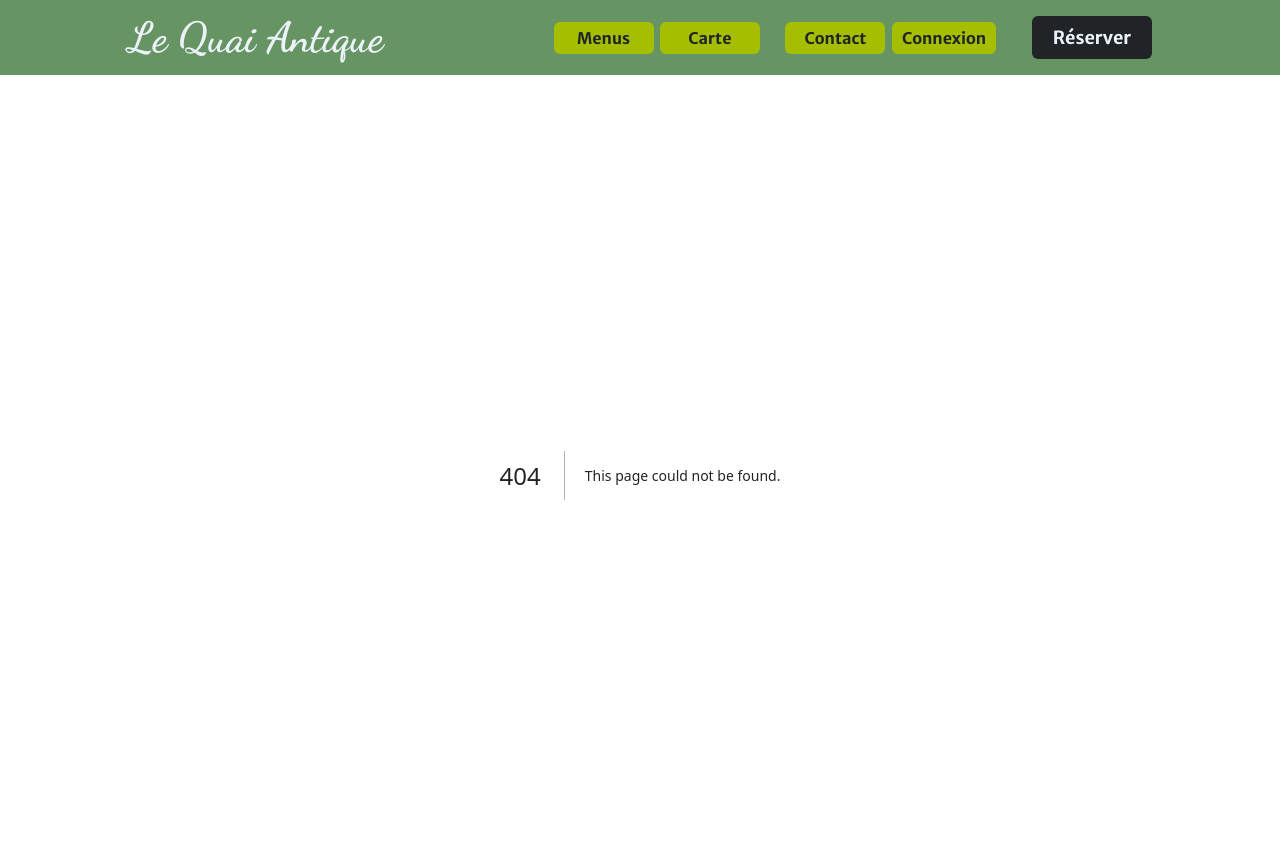
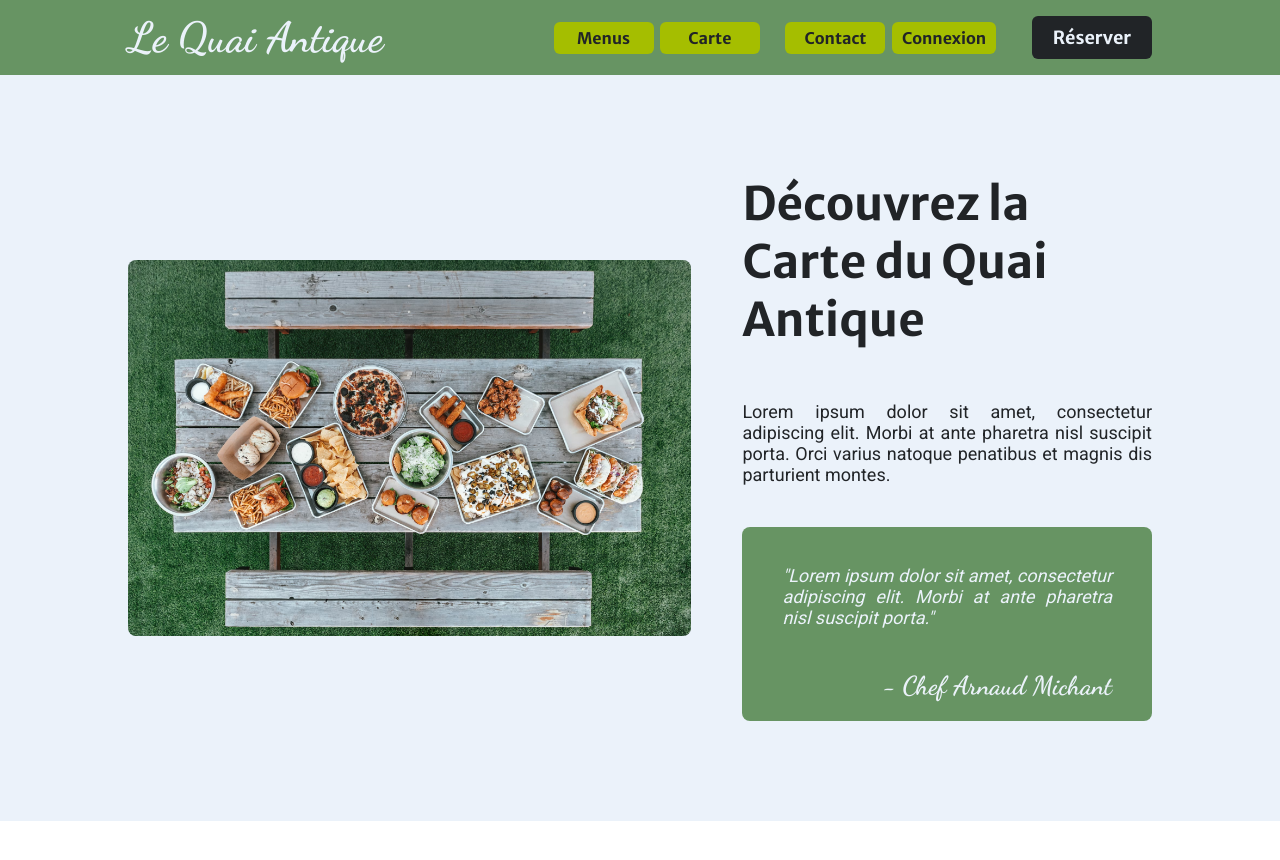
Before and after one commit to Halias3422/ECF_front, a Next.js app: page /la-carte in a window 1280 px wide. Before the commit this address had no page. Shown: the top 860 px of the page. After the commit the page ends 821 px from the top, so only its background shows below. Built offline with nearby package versions, Linux system fonts and the light colour scheme.

Commit message:
feat(la-carte): add hero

```diff
--- a/src/components/Hero/Hero.tsx
+++ b/src/components/Hero/Hero.tsx
@@ -1,4 +1,5 @@
 import { merriweatherSans } from '@/styles/fonts';
+import React from 'react';
 import styled from 'styled-components';
 
 const Hero = ({
@@ -6,17 +7,21 @@ const Hero = ({
   paragraphs,
   image,
   imageAlt,
+  childComponents,
+  $textIsLeft,
   $isOdd,
 }: {
   header: string;
   paragraphs: string[];
   image: string;
   imageAlt: string;
+  childComponents?: JSX.Element[];
+  $textIsLeft: boolean;
   $isOdd: boolean;
 }) => {
   return (
     <article className={`section ${$isOdd ? 'odd' : 'even'}`}>
-      <HeroContainer className="container">
+      <HeroContainer className="container" $textIsLeft={$textIsLeft}>
         <TextContainer>
           <div
             className={merriweatherSans.className}
@@ -34,6 +39,9 @@ const Hero = ({
               />
             );
           })}
+          {childComponents?.map((child, index) => {
+            return <React.Fragment key={index}>{child}</React.Fragment>;
+          })}
         </TextContainer>
         <img src={image} alt={imageAlt} title={imageAlt} />
       </HeroContainer>
@@ -41,11 +49,11 @@ const Hero = ({
   );
 };
 
-const HeroContainer = styled.div`
+const HeroContainer = styled.div<{ $textIsLeft: boolean }>`
   display: flex;
   flex-direction: column;
   @media screen and (min-width: 1025px) {
-    flex-direction: row;
+    flex-direction: ${(props) => (props.$textIsLeft ? 'row' : 'row-reverse')};
     justify-content: space-between;
     align-items: center;
   }
--- /dev/null
+++ b/src/pages/la-carte/ChefsQuote.tsx
@@ -0,0 +1,40 @@
+import { dancingScript } from '@/styles/fonts';
+import styled from 'styled-components';
+
+const ChefsQuote = ({ quote }: { quote: string }) => {
+  return (
+    <ChefsQuoteContainer className="themeDarkGreen">
+      <ChefsQuoteBlock>
+        <p>
+          <i>"{quote}"</i>
+        </p>
+      </ChefsQuoteBlock>
+      <figcaption className={dancingScript.className}>
+        - Chef Arnaud Michant
+      </figcaption>
+    </ChefsQuoteContainer>
+  );
+};
+
+const ChefsQuoteContainer = styled.div`
+  padding: 20px 40px;
+  border-radius: 8px;
+  figcaption {
+    text-align: right;
+    font-size: 22px;
+    font-weight: bold;
+  }
+  margin-bottom: 40px;
+  @media screen and (min-width: 1025px) {
+    margin-bottom: 0px;
+    figcaption {
+      font-size: 26px;
+    }
+  }
+`;
+
+const ChefsQuoteBlock = styled.blockquote`
+  margin: 0px;
+`;
+
+export default ChefsQuote;
--- /dev/null
+++ b/src/pages/la-carte/index.tsx
@@ -0,0 +1,22 @@
+import Hero from '@/components/Hero/Hero';
+import ChefsQuote from './ChefsQuote';
+
+const CartePage = () => {
+  return (
+    <Hero
+      header="Découvrez <b>la Carte</b> du Quai Antique"
+      paragraphs={[
+        'Lorem ipsum dolor sit amet, consectetur adipiscing elit. Morbi at ante pharetra nisl suscipit porta. Orci varius natoque penatibus et magnis dis parturient montes.',
+      ]}
+      childComponents={[
+        <ChefsQuote quote="Lorem ipsum dolor sit amet, consectetur adipiscing elit. Morbi at ante pharetra nisl suscipit porta." />,
+      ]}
+      image={'images/table-full-meals.jpg'}
+      imageAlt={'Assortiment de plats concoctés par le Chef'}
+      $isOdd
+      $textIsLeft={false}
+    />
+  );
+};
+
+export default CartePage;
```
Also changed, not shown: public/images/table-full-meals.jpg (added).
